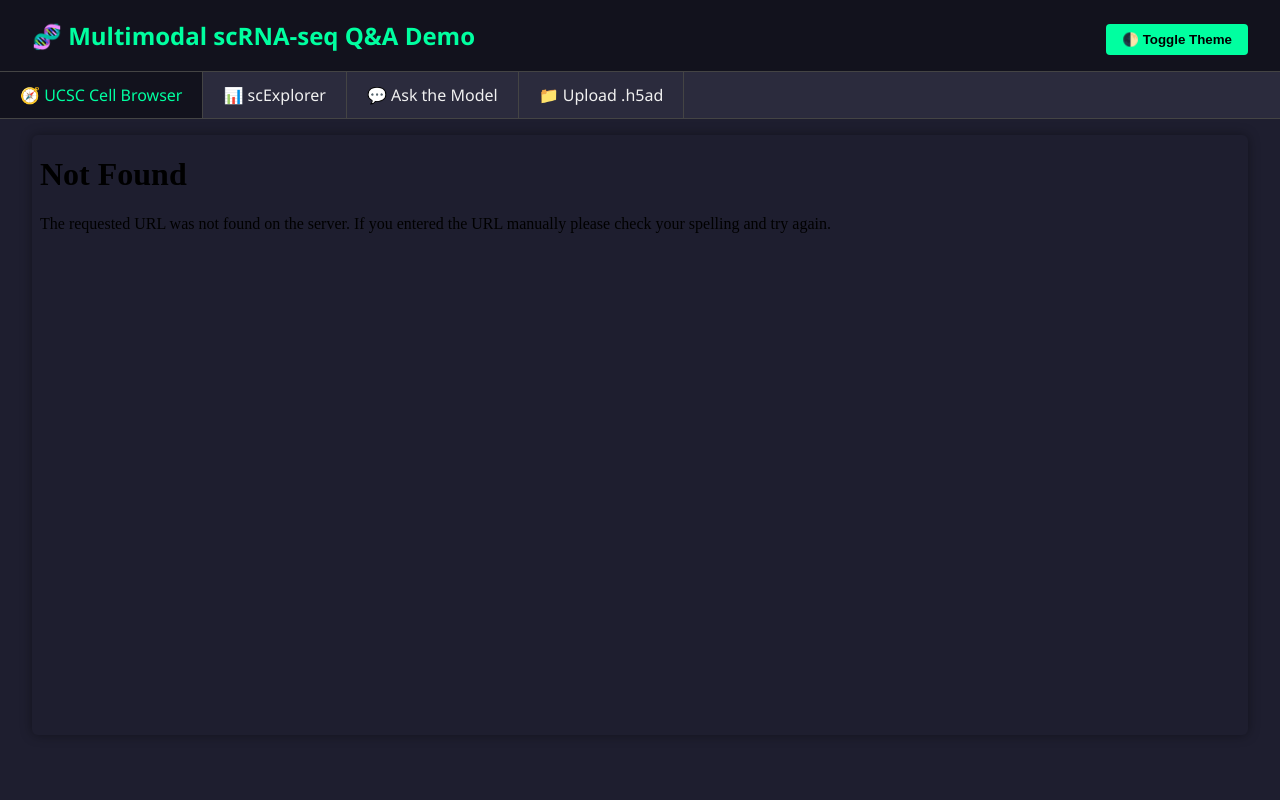
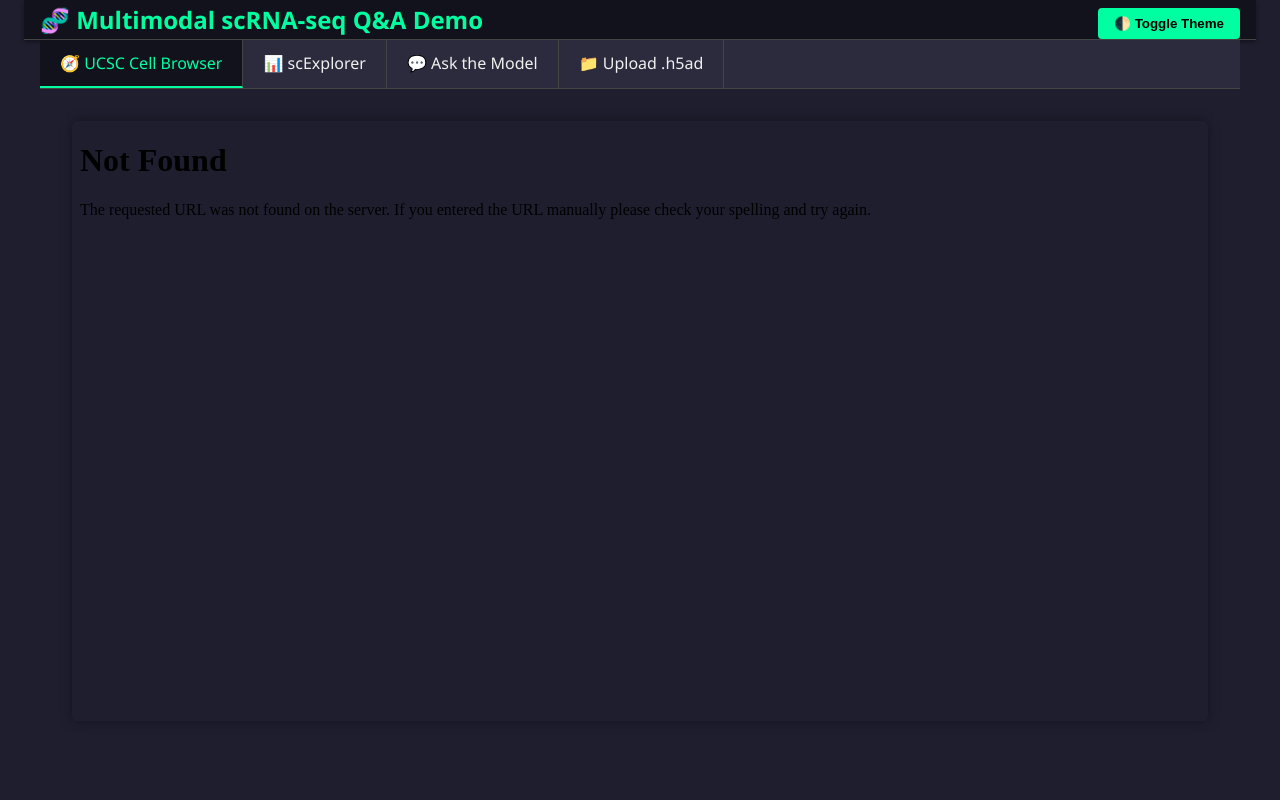
Before and after one commit to chinghuei/bioverse_demo, a Flask app: page / in a window 1280 px wide. Run offline with Flask 3, Linux system fonts and the light colour scheme.

Commit message:
Improve layout UI

```diff
--- a/templates/layout.html
+++ b/templates/layout.html
@@ -15,6 +15,12 @@
       --border-color: #444;
     }
 
+    .container {
+      max-width: 1200px;
+      margin: 0 auto;
+      padding: 0 1rem;
+    }
+
     body.light {
       --bg-color: #f0f0f0;
       --fg-color: #121212;
@@ -29,6 +35,9 @@
       font-family: "Segoe UI", Roboto, sans-serif;
       background-color: var(--bg-color);
       color: var(--fg-color);
+      line-height: 1.4;
+      min-height: 100vh;
+      transition: background-color 0.3s, color 0.3s;
     }
 
     header {
@@ -41,12 +50,15 @@
       display: flex;
       justify-content: space-between;
       align-items: center;
+      box-shadow: 0 2px 4px rgba(0,0,0,0.4);
+      transition: background 0.3s, color 0.3s;
     }
 
     .tabs {
       display: flex;
       background: var(--box-bg);
       border-bottom: 1px solid var(--border-color);
+      overflow-x: auto;
     }
 
     .tab {
@@ -55,16 +67,23 @@
       border-right: 1px solid var(--border-color);
       background-color: var(--box-bg);
       color: var(--fg-color);
+      transition: background 0.3s;
+    }
+
+    .tab:hover {
+      background: var(--input-bg);
     }
 
     .tab.active {
       background: var(--input-bg);
       color: var(--accent);
+      border-bottom: 2px solid var(--accent);
     }
 
     .panel {
       display: none;
       padding: 1rem 2rem;
+      margin-top: 1rem;
     }
 
     .panel.active {
@@ -83,7 +102,8 @@
       background-color: var(--box-bg);
       padding: 1rem;
       border-radius: 6px;
-      margin-top: 1rem;
+      margin: 1rem auto 0;
+      max-width: 600px;
     }
 
     textarea, input, select {
@@ -106,6 +126,11 @@
       border: none;
       border-radius: 4px;
       cursor: pointer;
+      transition: filter 0.3s;
+    }
+
+    button:hover {
+      filter: brightness(110%);
     }
 
     #chat {
@@ -117,11 +142,12 @@
   </style>
 </head>
 <body class="dark">
-  <header>
+  <header class="container">
     🧬 Multimodal scRNA-seq Q&A Demo
     <button onclick="toggleTheme()">🌓 Toggle Theme</button>
   </header>
 
+  <div class="container">
   <div class="tabs">
     <div class="tab active" onclick="showPanel(0)">🧭 UCSC Cell Browser</div>
     <div class="tab" onclick="showPanel(1)">📊 scExplorer</div>
@@ -155,6 +181,8 @@
       <div id="uploadStatus">No file uploaded yet.</div>
     </div>
   </div>
+
+  </div><!-- /container -->
 
   <script src="https://cdn.jsdelivr.net/npm/marked/marked.min.js"></script>
   <script>
```
